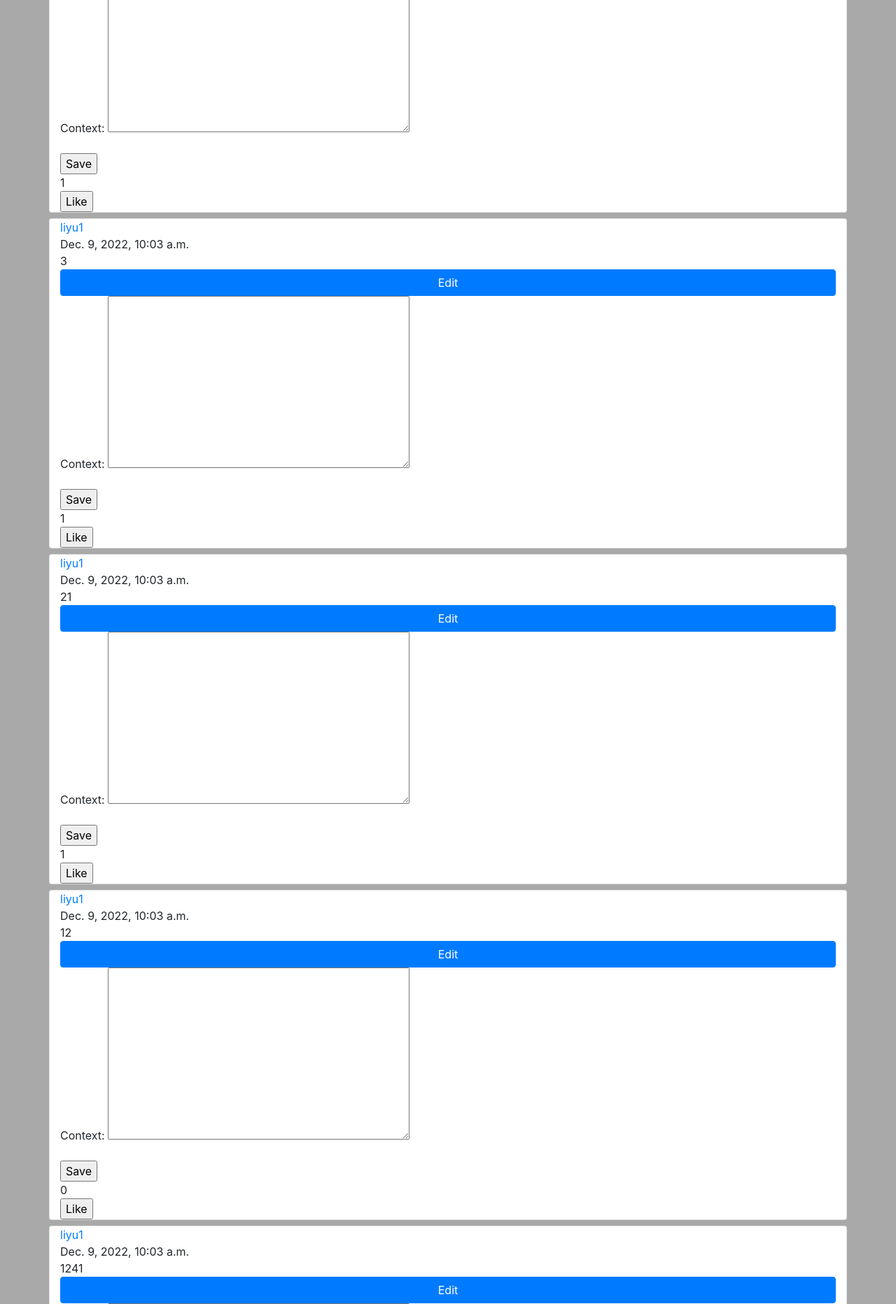
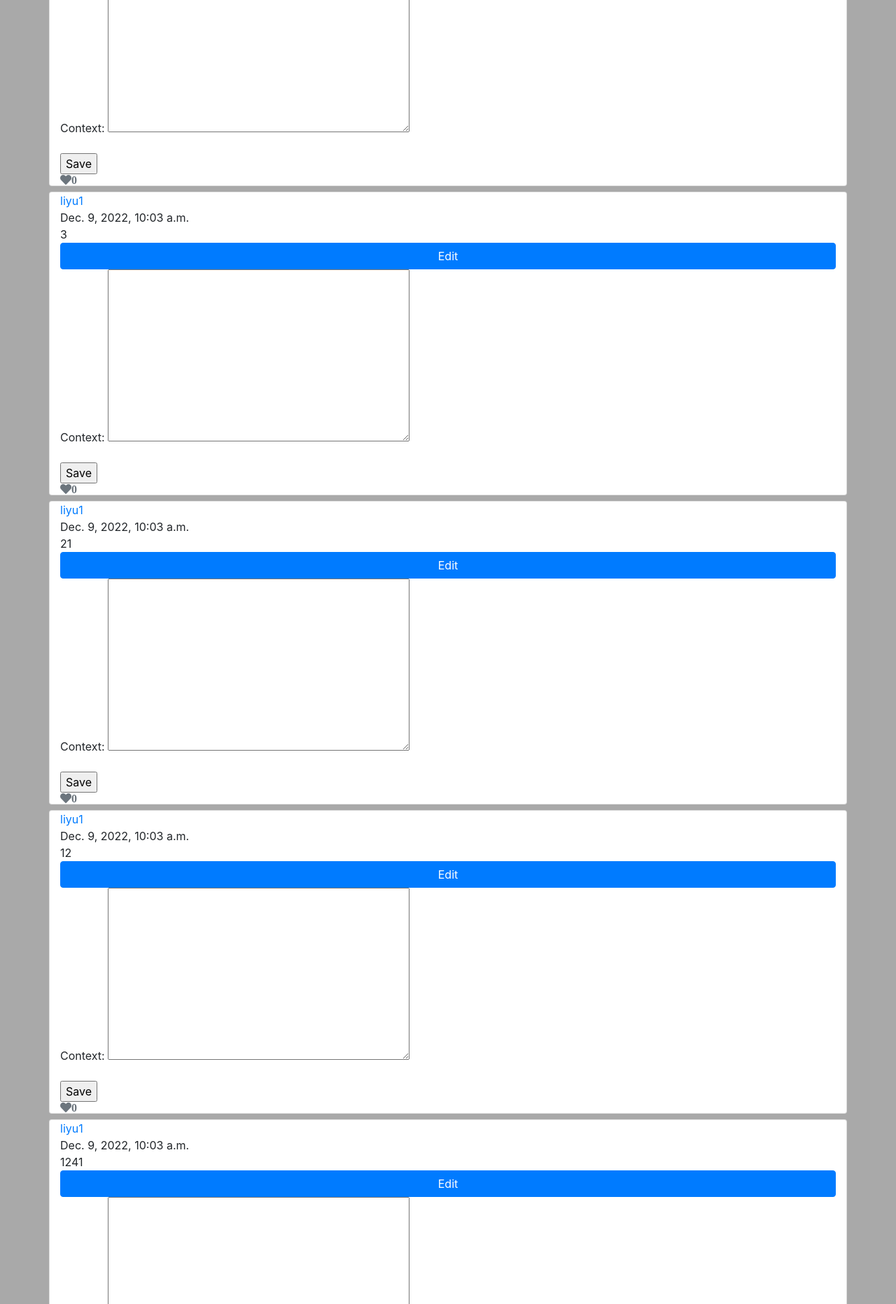
Before and after one commit to ChuLiYu/CS50W-Project4-Network, a Django app: page / in a window 1280 px wide. Shown: the part 544-2408 px from the top of the page at 70% size. Run offline with Django 3.2, Linux system fonts and the light colour scheme; data comes from the database, SQL or seed files in the repository; both versions use the stored data as it was after the commit; some libraries are stand-ins or nearby versions.

Commit message:
API like function

```diff
--- a/network/models.py
+++ b/network/models.py
@@ -27,10 +27,13 @@ class Following(models.Model):
 
 class Like(models.Model):
     creator = models.ForeignKey(User, on_delete=models.CASCADE, verbose_name="liked by")
-    post = models.ForeignKey(Post, on_delete=models.CASCADE)
+    post = models.ForeignKey(Post, on_delete=models.CASCADE, related_name="likes")
 
     def __str__(self):
         return f"{self.creator} likes post {self.post.id}"
+
+    class Meta:
+        unique_together = ("creator", "post")
 
 
 # class Comment(models.Model):
--- a/network/templates/network/index.html
+++ b/network/templates/network/index.html
@@ -1,5 +1,6 @@
 {% extends "network/layout.html" %}
 
+{%load static%}
 {% block body %}
 <div class="container">
     <div class="row py-1">
@@ -11,7 +12,7 @@
     </div>
     {% for post in posts_likes %}
     <div class="row py-1">
-        <div class="card col" id="card_{{post.0.pk}}">
+        <div class="card col" id="card_{{post.0.pk}}" data-post_id="{{post.0.pk}}">
             <a href={% url 'profile_path' post.0.creator %}>
                 <div id="post_creator">{{post.0.creator}}</div>
             </a>
@@ -23,18 +24,9 @@
                 {{ edit_post_form.as_p}}
                 <input type="submit" value="Save">
             </form>
-            {% if post.1 %}
-            <div id="post_like">{{ post.1 }}</div>
-            {% else %}
-            <div id="post_like">0</div>
-            {% endif %}
 
+            <i class="fa fa-heart text-muted like-link">0</i>
 
-            <form method="POST" action={% url 'like_unlike_path' post.0.pk %}>
-                {% csrf_token %}
-                {{ like_unlike_form}}
-                <input type="submit" value="Like">
-            </form>
 
 
         </div>
--- a/network/templates/network/layout.html
+++ b/network/templates/network/layout.html
@@ -7,7 +7,10 @@
     <title>{% block title %}Social Network{% endblock %}</title>
     <link rel="stylesheet" href="https://stackpath.bootstrapcdn.com/bootstrap/4.4.1/css/bootstrap.min.css"
         integrity="sha384-Vkoo8x4CGsO3+Hhxv8T/Q5PaXtkKtu6ug5TOeNV6gBiFeWPGFN9MuhOf23Q9Ifjh" crossorigin="anonymous">
+    <link rel="stylesheet" href="https://use.fontawesome.com/releases/v5.14.0/css/all.css"
+        integrity="sha384-HzLeBuhoNPvSl5KYnjx0BT+WB0QEEqLprO+NBkkk5gbc67FTaL7XIGa2w1L0Xbgc" crossorigin="anonymous">
     <link href="{% static 'network/styles.css' %}" rel="stylesheet">
+
 </head>
 
 <body>
@@ -19,7 +22,8 @@
             <ul class="navbar-nav mr-auto">
                 {% if user.is_authenticated %}
                 <li class="nav-item">
-                    <a class="nav-link" href="#"><strong>Sign in as {{ user.username }}</strong></a>
+                    Sign in as
+                    <a class="nav-link" href="#"><strong id="username">{{ user.username }}</strong></a>
                 </li>
                 {% endif %}
 
@@ -51,5 +55,8 @@
         {% endblock %}
     </div>
 </body>
+{% block script%}
+<script src="{%static 'network/index.js'%}"></script>
+{%endblock%}
 
 </html>
--- a/network/urls.py
+++ b/network/urls.py
@@ -8,9 +8,9 @@ urlpatterns = [
     path("logout", views.logout_view, name="logout"),
     path("register", views.register, name="register"),
     path("new", views.new_post_view, name="new_post_path"),
-    path("like/<int:post_id>", views.like_unlike_view, name="like_unlike_path"),
     path("profile/<str:user_name>", views.profile_view, name="profile_path"),
     path("follow/<str:followee_user_name>", views.follow_undo_view, name="follow_path"),
     path("following", views.following_view, name="following_path"),
     path("edit/<int:post_id>", views.edit_post_view, name="edit_post_path"),
+    path("like", views.like_view, name="like_unlike_path"),
 ]
--- a/network/views.py
+++ b/network/views.py
@@ -1,12 +1,18 @@
+import json
+
 from django.contrib.auth import authenticate, login, logout
 from django.contrib.auth.decorators import login_required
 from django.db import IntegrityError
-from django.http import HttpResponse, HttpResponseRedirect
+from django.http import HttpResponse, HttpResponseRedirect, JsonResponse
 from django.shortcuts import render
 from django.urls import reverse
 from django.core.paginator import Paginator, EmptyPage, PageNotAnInteger
 from .models import User, Post, Like, Following
 from .forms import EditPostForm, NewPostForm, LikeUnlikeForm, FollowForm
+
+from .service import toggle_like, count_likes
+
+from django.views.decorators.csrf import csrf_exempt
 
 
 def index(request):
@@ -190,29 +196,15 @@ def edit_post_view(request, post_id):
 
 
 @login_required
-def like_unlike_view(request, post_id):
-    if request.method == "GET":
-        return
-    post = Post.objects.get(pk=post_id)
-    like = Like.objects.filter(post=post, creator=request.user)
+def like_view(request):
+    if request.method != "POST":
+        return redirect("index")
+    body = json.loads(request.body)  # Convert from byte to dict
+    like_author = body["like_author"]  # Author's name
+    liked_post = body["liked_post"]  # Post id
+    toggle_like(like_author, liked_post)
 
-    # Like and Unlike based on like sql is exist or not
-    if like:
-        form = LikeUnlikeForm(request.POST, instance=like.first())
-        if form.is_valid():
-            like.delete()
-    else:
-        form = LikeUnlikeForm(request.POST)
-        if form.is_valid():
-            temp_form = form.save(commit=False)
-            temp_form.creator = request.user
-            post = Post.objects.get(pk=post_id)
-            temp_form.post = post
-            temp_form.save()
-    return HttpResponseRedirect("/")
-
-
-
+    return JsonResponse({"likes": count_likes(liked_post)})
 
 
 # Show only sign in user for their following users' posts
```
Also changed, not shown: network/service.py (added, +19 -0 lines), network/static/network/index.js (added, +38 -0 lines), db.sqlite3, network/migrations/0007_alter_like_post_alter_like_unique_together.py (added).
